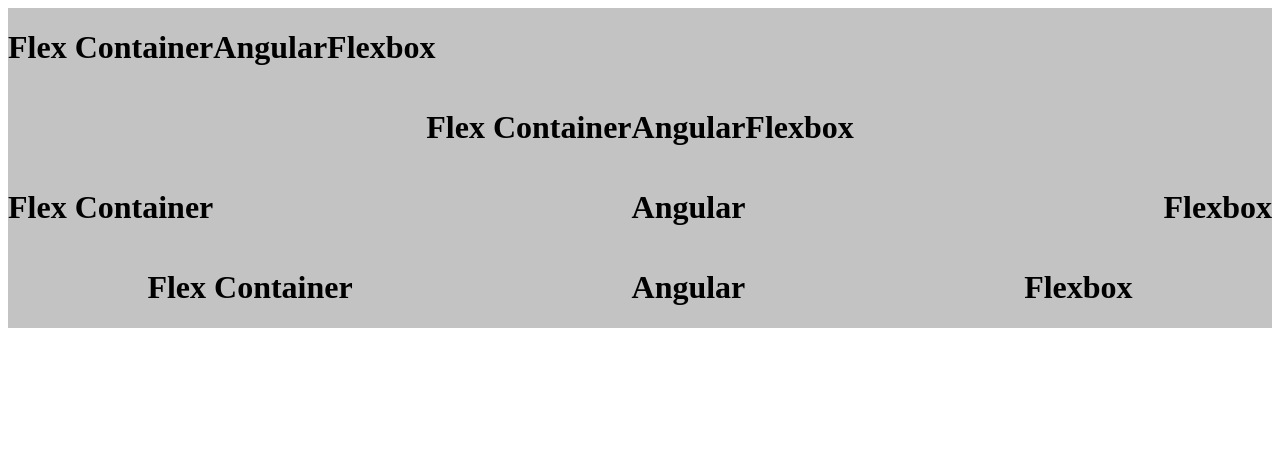
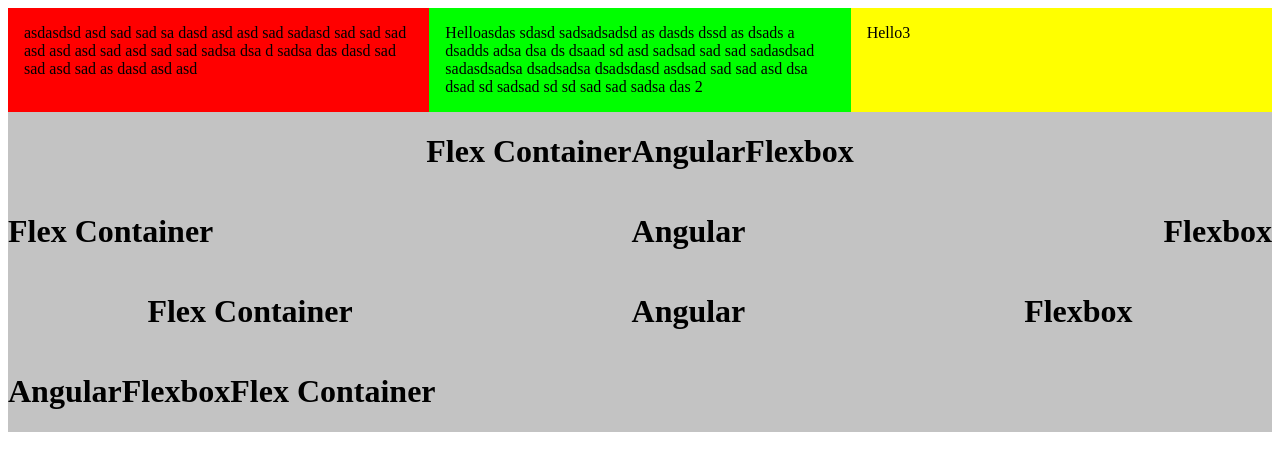
Before and after one commit to mogobruno/angular-flex, a website: page index.html in a window 1280 px wide. Drawn offline with Linux system fonts and the light colour scheme.

Commit message:
added flex-item grow and order

```diff
--- a/flex_app/flex.module.js
+++ b/flex_app/flex.module.js
@@ -12,10 +12,14 @@
 
     angularFlex.constant('PROPERTIES', {
         'DISPLAY': 'display',
-        'DIRECTION':'flex-direction',
+        'DIRECTION': 'flex-direction',
         'WRAP': 'flex-wrap',
-        'JUSTIFY':'justify-content',
-        'ALIGN':'align-items',
+        'JUSTIFY': 'justify-content',
+        'ALIGN': 'align-items',
+        'CONTENT': 'align-content',
+        'GROW': 'flex',
+        'ORDER': 'order',
+        'PADDING':'padding'
     });
 
     angularFlex.constant('FLEXBOX', {
@@ -38,7 +42,7 @@
             'BETWEEN':'space-between',
             'AROUND':'space-around',
             'BASELINE':'baseline',
-            'STRECH':'stretch',
+            'STRETCH':'stretch',
         }
     })
 
@@ -47,28 +51,27 @@
             restrict: 'A',
             link: function (scope, element, attrs) {
 
+                if(FLEXBOX.DIRECTION[direction])
+                    throw new Error('flexContainer needs a direction (e.g. flex-container="row")');
+
                 var justify;
                 var align;
 
+                var direction = (attrs.flexContainer)?attrs.flexContainer.toUpperCase(): undefined;
                 var wrap = (attrs.flexWrap)? attrs.flexWrap.toUpperCase() : undefined;
-
-                var direction = (attrs.flexContainer)?attrs.flexContainer.toUpperCase(): undefined;
-
+                var content = (attrs.flexContent)? attrs.flexContent.toUpperCase(): undefined;
                 if(attrs.flexAlign) {
                     var aligns = attrs.flexAlign.toUpperCase().split(' ');
-                    justify = aligns[0].toUpperCase();
-                    align = aligns[1].toUpperCase();
+                    justify = (aligns[0])? aligns[0].toUpperCase() : undefined;
+                    align = (aligns[1])? aligns[1].toUpperCase() : undefined;
                 }
 
-                if(FLEXBOX.DIRECTION[direction]){
-                    element.css(PROPERTIES.DISPLAY, FLEXBOX.CONTAINER);
-                    element.css(PROPERTIES.DIRECTION, FLEXBOX.DIRECTION[direction]);
-                    element.css(PROPERTIES.WRAP, FLEXBOX.WRAP[wrap] || FLEXBOX.WRAP.WRAP);
-                    element.css(PROPERTIES.JUSTIFY, FLEXBOX.ALIGN[justify] || FLEXBOX.ALIGN.START);
-                    element.css(PROPERTIES.ALIGN, FLEXBOX.ALIGN[align] || FLEXBOX.ALIGN.START);
-                }else{
-                    throw new Error('flexContainer needs a direction (e.g. flex-container="row")');
-                }
+                element.css(PROPERTIES.DISPLAY, FLEXBOX.CONTAINER);
+                element.css(PROPERTIES.DIRECTION, FLEXBOX.DIRECTION[direction]);
+                element.css(PROPERTIES.WRAP, FLEXBOX.WRAP[wrap] || FLEXBOX.WRAP.WRAP);
+                element.css(PROPERTIES.JUSTIFY, FLEXBOX.ALIGN[justify] || FLEXBOX.ALIGN.START);
+                element.css(PROPERTIES.ALIGN, FLEXBOX.ALIGN[align] || FLEXBOX.ALIGN.START);
+                element.css(PROPERTIES.CONTENT, FLEXBOX.ALIGN[content] || FLEXBOX.ALIGN.START);
             }
         }
     });
@@ -77,7 +80,26 @@
         return {
             restrict: 'A',
             link: function (scope, element, attrs) {
-                element.css('color', 'red');
+                var grow = attrs.flexItem || 1;
+                var order = attrs.flexOrder || 1;
+                var shrink = 0;
+
+                if(grow > 100 || grow < 0)
+                    throw new Error('Invalid value to flex item');
+
+                element.css(PROPERTIES.GROW, grow+' '+shrink);
+                element.css(PROPERTIES.ORDER, order);
+
+            }
+        }
+    });
+
+    angularFlex.directive('fxPadding', function(PROPERTIES){
+        return {
+            restrict: 'A',
+            link: function (scope, element, attrs) {
+                var padding = attrs.fxPadding || 1;
+                element.css(PROPERTIES.PADDING, padding+'em');
             }
         }
     });
--- a/index.html
+++ b/index.html
@@ -5,10 +5,12 @@
 </head>
 <body ng-app="angularFlex">
 
-    <div flex-container="row" style="width: 100%; background-color: #c3c3c3">
-        <h1>Flex Container</h1>
-        <h1>Angular</h1>
-        <h1>Flexbox</h1>
+    <div flex-container="row" flex-align="around stretch" >
+        <div flex-item fx-padding style="background-color:#ff0000">
+            asdasdsd asd sad sad sa dasd asd asd sad sadasd sad sad sad asd asd asd sad asd sad sad sadsa dsa d sadsa das dasd sad sad asd sad as dasd asd asd
+        </div>
+        <div flex-item fx-padding style="background-color:#00ff00">Helloasdas sdasd sadsadsadsd as dasds dssd as dsads a dsadds adsa dsa ds dsaad sd asd sadsad sad sad sadasdsad sadasdsadsa dsadsadsa dsadsdasd asdsad sad sad asd dsa dsad sd sadsad sd sd sad sad sadsa das 2</div>
+        <div flex-item fx-padding style="background-color:#ffff00">Hello3</div>
     </div>
 
     <div flex-container="row" flex-align="center center" style="width: 100%; background-color: #c3c3c3">
@@ -29,6 +31,12 @@
         <h1>Flexbox</h1>
     </div>
 
+    <div flex-container="row" style="width: 100%; background-color: #c3c3c3">
+        <h1 flex-item>Flex Container</h1>
+        <h1>Angular</h1>
+        <h1>Flexbox</h1>
+    </div>
+
     <script type="text/javascript" src="bower_components/angular/angular.min.js"></script>
     <script type="text/javascript" src="flex_app/flex.module.js"></script>
 </body>
```
